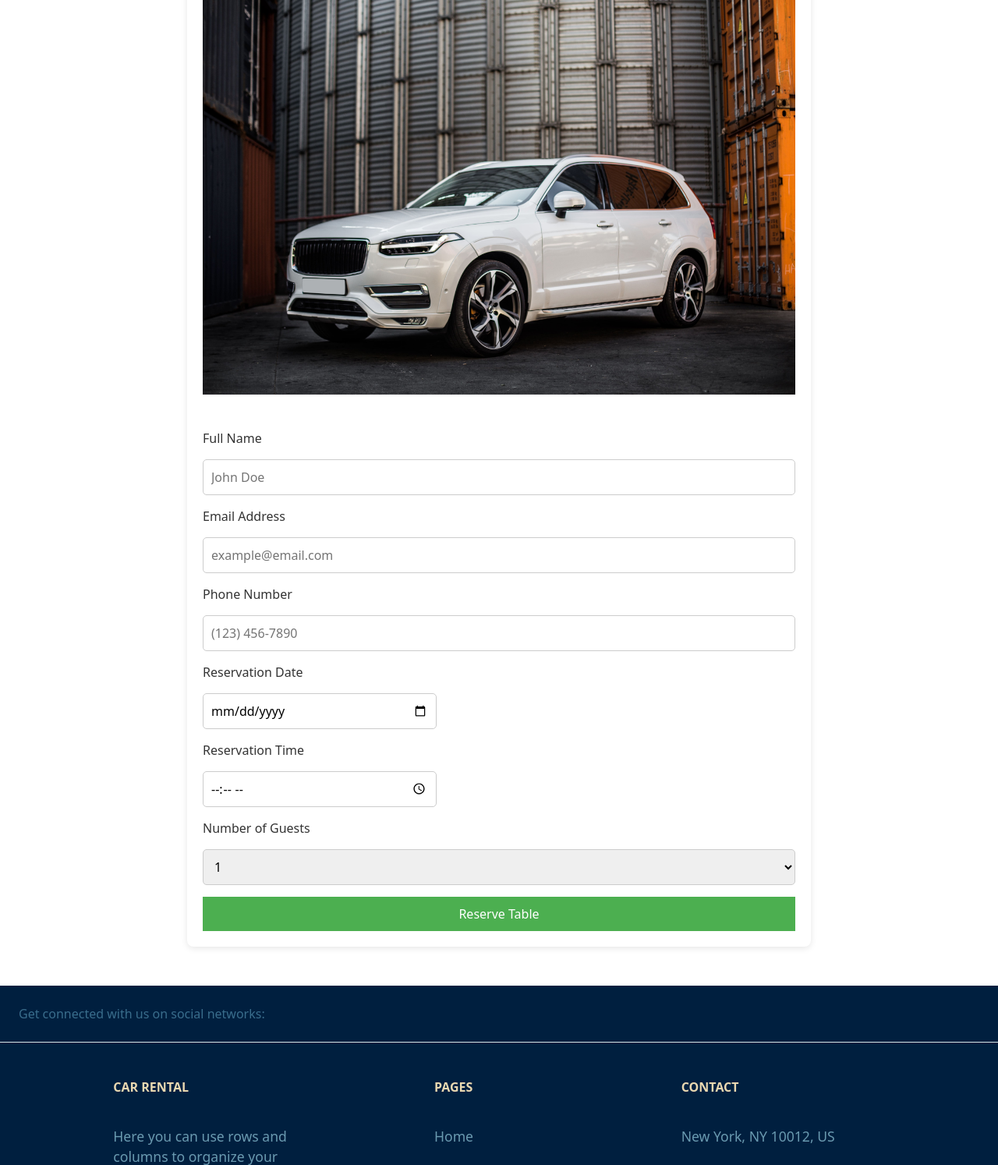
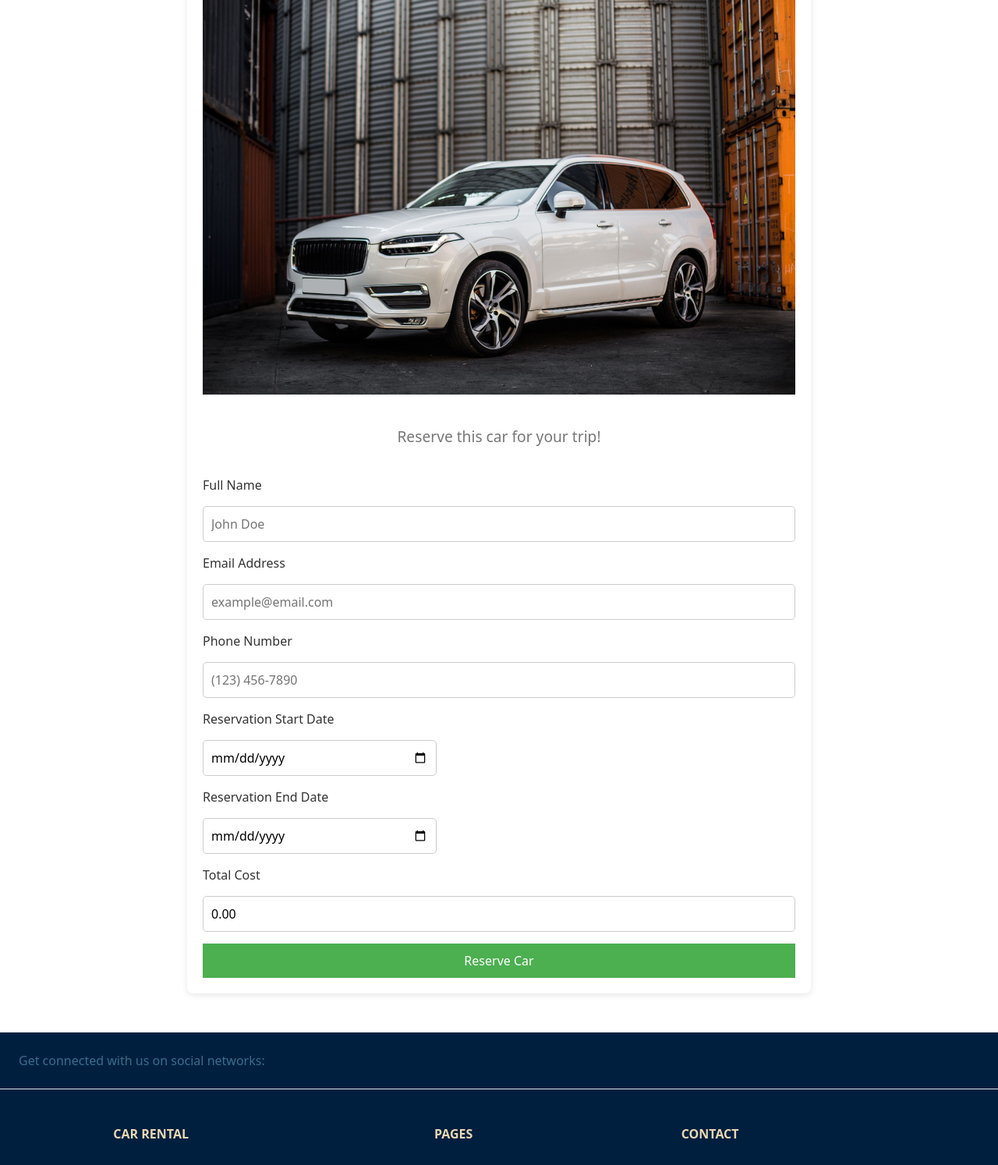
Before and after one commit to Manoj-Kalpitha/Car-Rental, a PHP site: page /reserve.php?id=1 in a window 1280 px wide. Shown: the part 247-1741 px from the top of the page at 78% size. Run offline with PHP 8.4, Linux system fonts and the light colour scheme; the visitor is signed in with stand-in values (Sample User, id 1); data comes from the database, SQL or seed files in the repository.

Commit message:
complete reserve form

```diff
--- a/reserve.php
+++ b/reserve.php
@@ -5,6 +5,7 @@ include_once "./include/db.php";
 if (isset($_GET["id"])) {
     $id = $_GET["id"];
 
+    // Query to fetch car details based on car_id
     $stmt = $conn->prepare("SELECT * FROM cars WHERE car_id = ?");
     $stmt->bind_param("i", $id);
     $stmt->execute();
@@ -14,9 +15,6 @@ if (isset($_GET["id"])) {
     header("Location: carlist.php");
     exit;
 }
-
-
-
 ?>
 
 <!DOCTYPE html>
@@ -29,7 +27,7 @@ if (isset($_GET["id"])) {
     <link rel="stylesheet" href="./css/nav.css">
     <link rel="stylesheet" href="./css/index.css">
     <link rel="stylesheet" href="./css/style.css">
-    <title>Reservation Page</title>
+    <title>Car Rental Reservation</title>
 
     <style>
         * {
@@ -37,7 +35,6 @@ if (isset($_GET["id"])) {
             padding: 0;
             box-sizing: border-box;
         }
-
 
         .main-container {
             width: 90%;
@@ -104,57 +101,75 @@ if (isset($_GET["id"])) {
 </head>
 
 <body>
-    <?php
-    include_once "./include/nav.php";
-    ?>
+    <?php include_once "./include/nav.php"; ?>
+
     <div class="main-container">
         <header>
             <h1><?php echo $result["make"] . " " . $result["model"] . " " . $result["year"]; ?></h1>
-            <img src="./Assest/img/uploads/<?php echo $result["image_url"] ?>" alt="" class="img-fluid mt-5 mb-4">
+            <img src="./Assest/img/uploads/<?php echo $result["image_url"]; ?>" alt="Car Image" class="img-fluid mt-5 mb-4">
+            <p>Reserve this car for your trip!</p>
         </header>
 
         <section class="reservation-form">
-            <form action="#" method="POST">
+            <form action="process_reservation.php" method="POST">
+                <!-- Hidden car_id to associate with reservation -->
+                <input type="hidden" name="car_id" value="<?php echo $result['car_id']; ?>">
+
+                <!-- Full Name -->
                 <label for="name">Full Name</label>
                 <input type="text" id="name" name="name" required placeholder="John Doe">
 
+                <!-- Email Address -->
                 <label for="email">Email Address</label>
                 <input type="email" id="email" name="email" required placeholder="example@email.com">
 
+                <!-- Phone Number -->
                 <label for="phone">Phone Number</label>
                 <input type="tel" id="phone" name="phone" required placeholder="(123) 456-7890">
 
-                <label for="date">Reservation Date</label>
-                <input type="date" id="date" name="date" required>
+                <!-- Reservation Start Date -->
+                <label for="start_date">Reservation Start Date</label>
+                <input type="date" id="start_date" name="start_date" required>
 
-                <label for="time">Reservation Time</label>
-                <input type="time" id="time" name="time" required>
+                <!-- Reservation End Date -->
+                <label for="end_date">Reservation End Date</label>
+                <input type="date" id="end_date" name="end_date" required>
 
-                <label for="guests">Number of Guests</label>
-                <select id="guests" name="guests" required>
-                    <option value="1">1</option>
-                    <option value="2">2</option>
-                    <option value="3">3</option>
-                    <option value="4">4</option>
-                    <option value="5">5</option>
-                    <option value="6">6</option>
-                    <option value="7">7</option>
-                    <option value="8">8</option>
-                    <option value="9">9</option>
-                    <option value="10">10</option>
-                </select>
+                <!-- Total Cost (based on car's daily rate and the number of days) -->
+                <label for="total_cost">Total Cost</label>
+                <input type="text" id="total_cost" name="total_cost" value="0.00" readonly>
 
-                <button type="submit">Reserve Table</button>
+                <!-- Submit Button -->
+                <button type="submit">Reserve Car</button>
             </form>
         </section>
-
-
     </div>
 
-    <?php
-    include_once "./include/footer.php";
-    ?>
+    <?php include_once "./include/footer.php"; ?>
 
+    <script>
+        // JavaScript to calculate total cost based on reservation start and end dates
+        const startDateInput = document.getElementById('start_date');
+        const endDateInput = document.getElementById('end_date');
+        const totalCostInput = document.getElementById('total_cost');
+        const dailyRate = <?php echo $result['daily_rate']; ?>; // Assume the daily rental rate is stored in the database
+
+        function calculateTotalCost() {
+            const startDate = new Date(startDateInput.value);
+            const endDate = new Date(endDateInput.value);
+
+            if (startDate && endDate && endDate >= startDate) {
+                const timeDiff = endDate - startDate;
+                const days = timeDiff / (1000 * 3600 * 24); // Convert milliseconds to days
+                const totalCost = days * dailyRate;
+                totalCostInput.value = totalCost.toFixed(2);
+            }
+        }
+
+        // Add event listeners to recalculate cost when dates change
+        startDateInput.addEventListener('change', calculateTotalCost);
+        endDateInput.addEventListener('change', calculateTotalCost);
+    </script>
 </body>
 
 </html>
```
